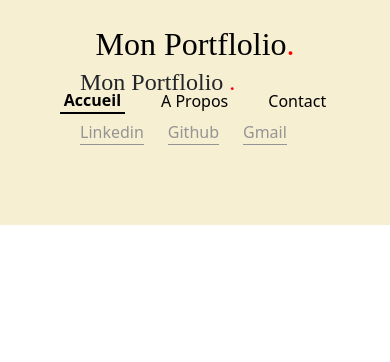
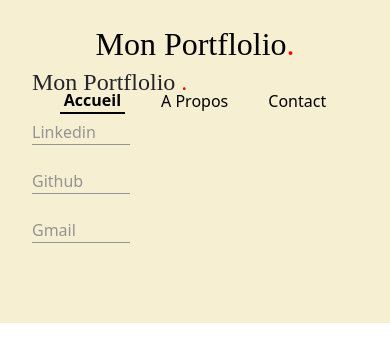
Before and after one commit to abdul-kodir2020/Mon-portfolio, a React (Create React App) app: page /contact in a window 390 px wide. Shown: the top 362 px of the page. Built offline with nearby package versions, Linux system fonts and the light colour scheme; a web font is replaced by a local one.

Commit message:
3 files modified

```diff
--- a/src/components/Header.js
+++ b/src/components/Header.js
@@ -1,8 +1,26 @@
-import React from 'react';
+import React, { useState, useEffect } from 'react';
 import { Link } from 'react-router-dom';
 function Header() {
+  const [position, setPosition] = useState('');
+
+  useEffect(() => {
+    window.addEventListener('scroll', handleScroll);
+  }, [position]);
+
+  React.useEffect(() => {
+    return () => {
+      window.removeEventListener('scroll', handleScroll);
+    };
+  }, []);
+
+  const handleScroll = (e) => {
+    if (window.scrollY >= window.innerHeight / 5) {
+    } else {
+    }
+  };
+
   return (
-    <div className="absolute">
+    <div className="absolute" style={{ position: position }}>
       <nav>
         <Link to="/" className="site-title">
           Mon Portflolio <span className="point">.</span>
--- a/src/pages/Accueil.js
+++ b/src/pages/Accueil.js
@@ -34,11 +34,9 @@ function Accueil() {
   }, []);
 
   const handleScroll = (e) => {
-    console.log(window.scrollY + ' : ' + window.innerHeight / 5);
     if (window.scrollY >= window.innerHeight / 5) {
       setBackgroundColor('black');
       setColor('#f7efd2');
-      console.log(backgroundColor);
     } else {
       setBackgroundColor('#f7efd2');
       setColor('black');
--- a/src/style.css
+++ b/src/style.css
@@ -121,21 +121,21 @@ footer ul {
   margin-top: 20px;
 }
 
-footer ul li{
+footer ul li {
   list-style: none;
   border-bottom: 1px solid rgb(148, 148, 148);
 }
 
-footer ul li:hover{
+footer ul li:hover {
   border-bottom: 1px solid black;
 }
 
-footer ul li a{
+footer ul li a {
   text-decoration: none;
   color: rgb(148, 148, 148);
 }
 
-footer ul li:hover a{
+footer ul li:hover a {
   color: black;
 }
 
@@ -175,4 +175,16 @@ footer ul li:hover a{
     top: 20px;
     width: 100%;
   }
+
+  footer {
+    padding: 4rem 2rem;
+    min-height: 20vh;
+    background-color: #f7efd2;
+  }
+
+  footer ul {
+    flex-direction: column;
+    gap: 1.5rem;
+    width: 30%;
+  }
 }
```
